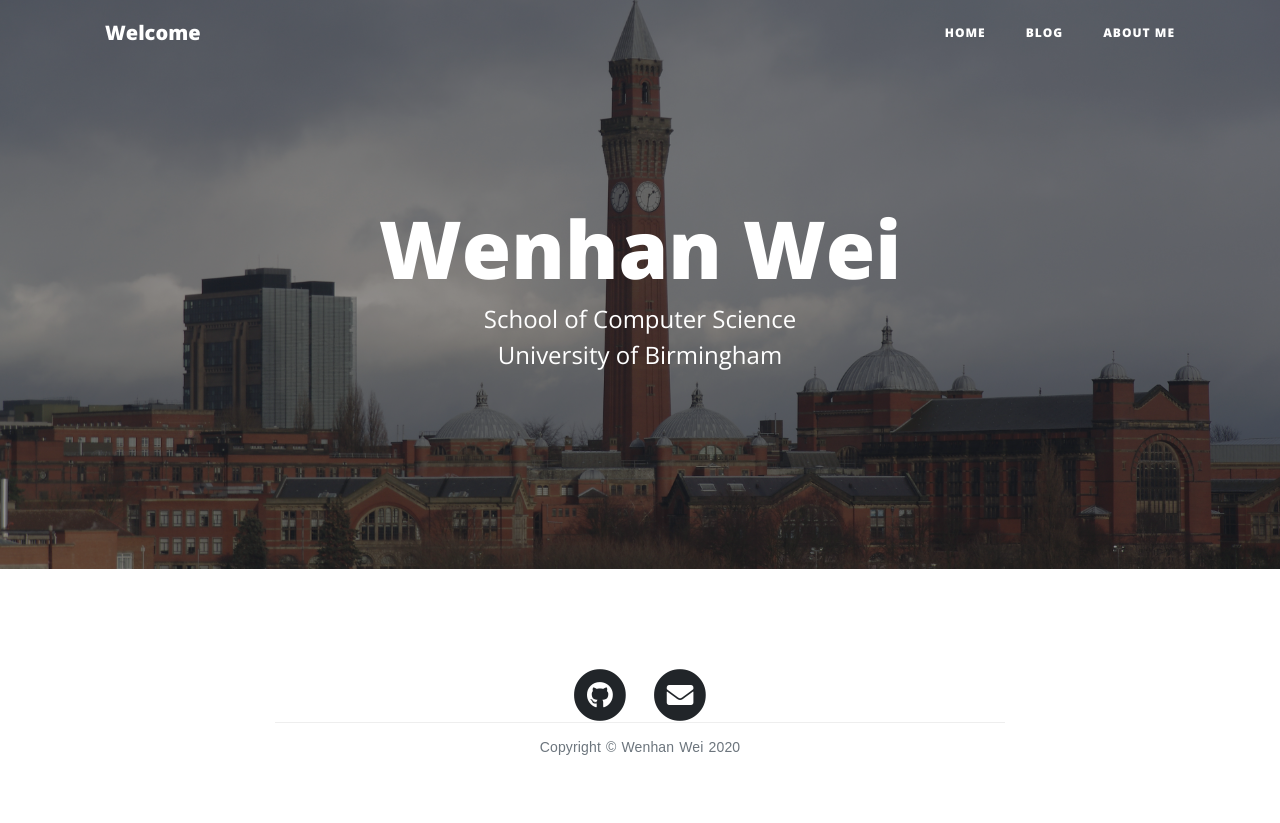
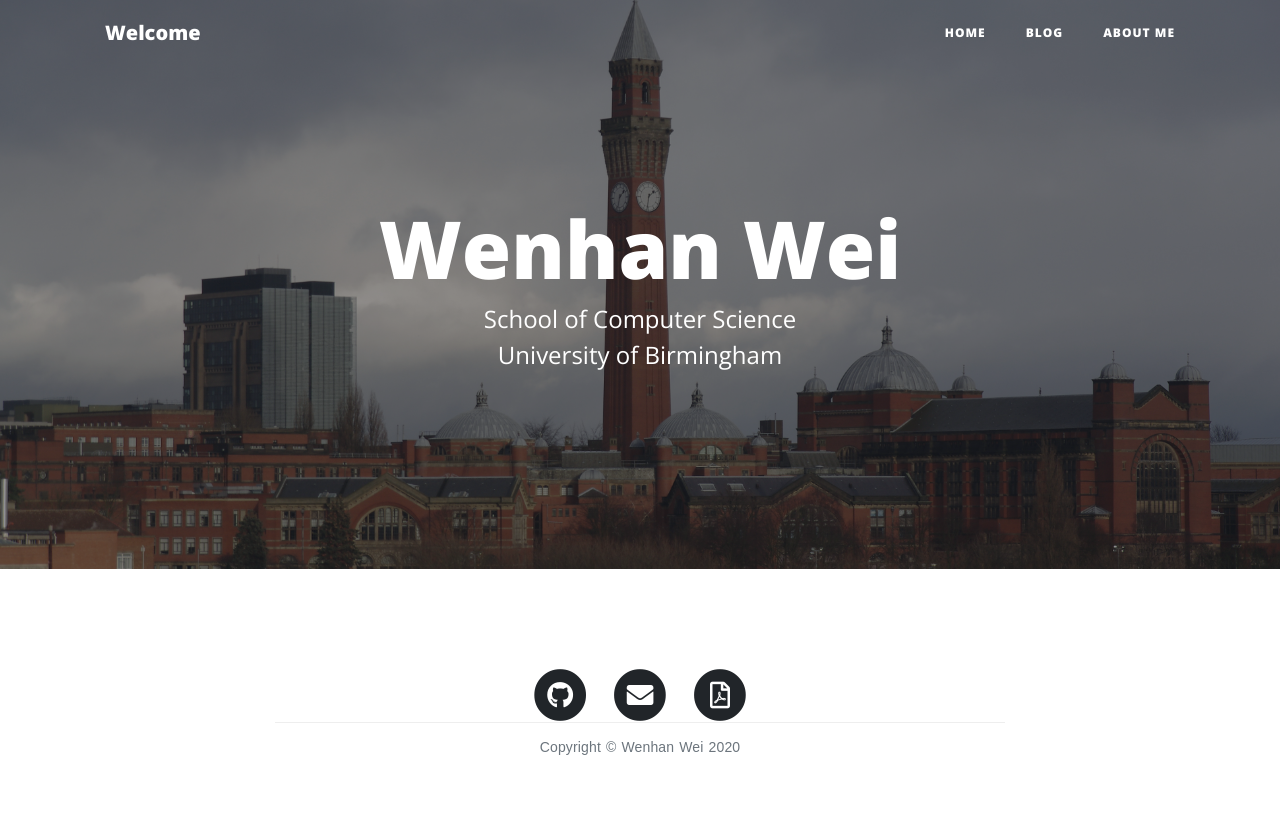
Before and after one commit to WenhanWei/Django_Blog, a Django app: page /portfolio in a window 1280 px wide. Run offline with Django 3.2, Linux system fonts and the light colour scheme; data that the repository does not hold is empty; parts of the project's set-up code (start-up, migrations or seed data) failed here and were passed over; some libraries are stand-ins or nearby versions.

Commit message:
add pdf version of my portfolio

```diff
--- a/mysite-project/blog/templatetags/blog_extras.py
+++ b/mysite-project/blog/templatetags/blog_extras.py
@@ -9,7 +9,7 @@ register = template.Library()
 @register.inclusion_tag('blog/inclusions/_recent_posts.html', takes_context=True)
 def show_recent_posts(context, num=5):
     return {
-        'recent_post_list': Post.objects.all().order_by('created_date')[:num],
+        'recent_post_list': Post.objects.all().order_by('-created_date')[:num],
     }
 
 
--- a/mysite-project/templates/blog/all_base.html
+++ b/mysite-project/templates/blog/all_base.html
@@ -119,6 +119,15 @@
                             </span>
                         </a>
                     </li>
+                    <li class="list-inline-item">
+                        <a href="{% static 'blog/Wenhan Wei _University of Birmingham_Computer Science_Undergraduate.pdf' %}"
+                           download>
+                            <span class="fa-stack fa-lg">
+                                <i class="fas fa-circle fa-stack-2x"></i>
+                                <i class="far fa-file-pdf fa-stack-1x fa-inverse"></i>
+                            </span>
+                        </a>
+                    </li>
                     <!--
                   <li class="list-inline-item">
                     <a href="#">
```
Also changed, not shown: 1 other file. Lines whose indentation alone changed are shown as unchanged.
